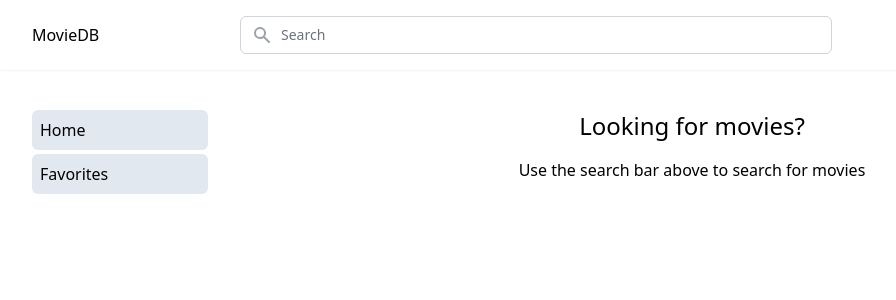
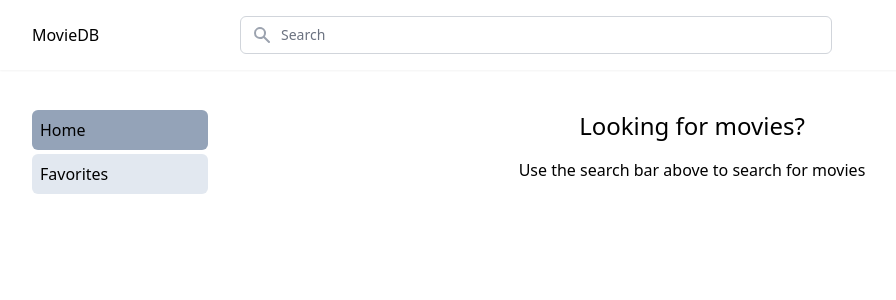
Before and after one commit to Divanvant/io-digital-assignement, a React (Vite) app: page / in a window 1280 px wide. Shown: the top 300 px of the page, without its empty margins (0-896 px from the left). Built offline with nearby package versions, Linux system fonts and the light colour scheme.

Commit message:
style: small styling improvements

```diff
--- a/src/App.tsx
+++ b/src/App.tsx
@@ -7,6 +7,7 @@ import Edit from "./routes/Edit";
 import { useState } from "react";
 import { AppContext } from "./context/AppContext";
 import { IMDBMovie } from "./model/movie";
+import clsx from "clsx";
 
 const App = () => {
   const [searchQuery, setSearchQuery] = useState<string>("");
@@ -61,12 +62,27 @@ const App = () => {
                   className="sticky top-4 divide-y divide-gray-300"
                 >
                   <div className="pb-8 space-y-1 flex flex-col">
-                    <NavLink className="p-2 bg-slate-200 rounded-md" to="/">
+                    <NavLink
+                      className={({ isActive }) =>
+                        clsx(
+                          "p-2 bg-slate-200 rounded-md hover:bg-slate-400 transition",
+                          isActive ? "bg-slate-400" : ""
+                        )
+                      }
+                      to="/"
+                      end
+                    >
                       Home
                     </NavLink>
                     <NavLink
-                      className="p-2 bg-slate-200 rounded-md"
+                      className={({ isActive }) =>
+                        clsx(
+                          "p-2 bg-slate-200 rounded-md hover:bg-slate-400 transition",
+                          isActive ? "bg-slate-400" : ""
+                        )
+                      }
                       to="/favorites"
+                      end
                     >
                       Favorites
                     </NavLink>
--- a/src/components/MovieCard.tsx
+++ b/src/components/MovieCard.tsx
@@ -6,7 +6,7 @@ const MovieCard: FunctionComponent<
   IMDBMovieListItem & { children: React.ReactNode }
 > = ({ Title, Poster, Year, imdbID, children }) => {
   return (
-    <li className="col-span-1 flex flex-col text-center bg-white rounded-lg shadow pb-4">
+    <li className="col-span-1 flex flex-col text-center bg-white rounded-lg shadow pb-4 transition hover:shadow-lg hover:-translate-y-2">
       <NavLink to={`/movie/${imdbID}`} className="flex-1 flex flex-col">
         <img src={Poster} className="h-48 mx-auto mt-4" />
         <div className="p-4">
```
